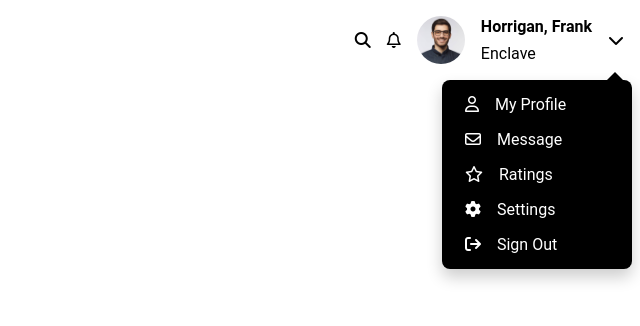
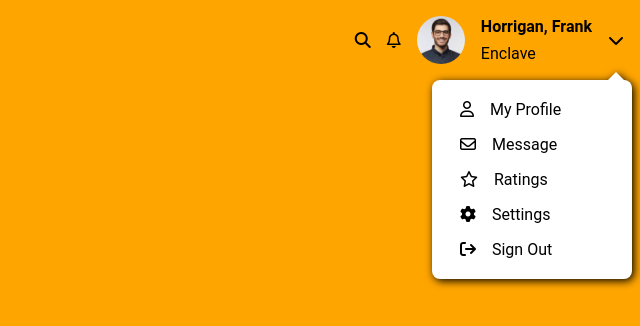
Before and after one commit to GarrettAudet/menu-and-image-sliders, a website: page website-menu/website-menu.html in a window 1280 px wide. Both pictures are taken after a click on the icon 1256 px from the left and 40 px from the top of the page. Shown: the whole page, without its empty margins (640-1280 px from the left). Drawn offline with Linux system fonts and the light colour scheme.

Commit message:
Fixed the dropdown content to have a triangle pointer to the dropdown chevron

```diff
--- a/website-menu/src/styles.css
+++ b/website-menu/src/styles.css
@@ -4,8 +4,12 @@
     --gap-between-dropdown-icons: 0.75rem;
     --gap-between-dropdown-content: 1rem;
     --gap-between-dropdown-menu: 0.5rem;
-    --dropdown-content-color: white;
-    --dropdown-background-color: black;
+    --dropdown-content-color: black;
+    --dropdown-background-color: white;
+}
+
+body {
+    background-color: orange;
 }
 
 /* Utility Class */
@@ -72,24 +76,27 @@
 .dropdown-content {
     position: absolute;
     top: calc(100% + var(--gap-between-dropdown-menu));
-    padding: 15px;
+    padding: 20px;
     min-width: 160px;
     gap: var(--gap-between-dropdown-content);
-    box-shadow: 0 8px 16px 0 rgba(0, 0, 0, 0.2);
     border-radius: 8px;
-    z-index: 2;
+    background-color: var(--dropdown-background-color);
+    filter: drop-shadow(2px 2px 4px black);
+    z-index: 1;
 }
 
 .dropdown-content::before {
     content: '';
     position: absolute;
-    top: calc(0% - 8px);
-    right: var(--gap-between-dropdown-menu);
+    top: -8px;
+    right: -2px;
+    width: 0;
+    height: 0;
     border-left: 9px solid transparent;
     border-right: 9px solid transparent;
-    border-bottom: 9px solid var(--dropdown-background-color);
-    overflow: hidden;
-    z-index: 1;
+    border-bottom: 9px solid #fff;
+    transform: translateX(-50%);
+    z-index: 2;
 }
 
 /* Header Icons */
```
